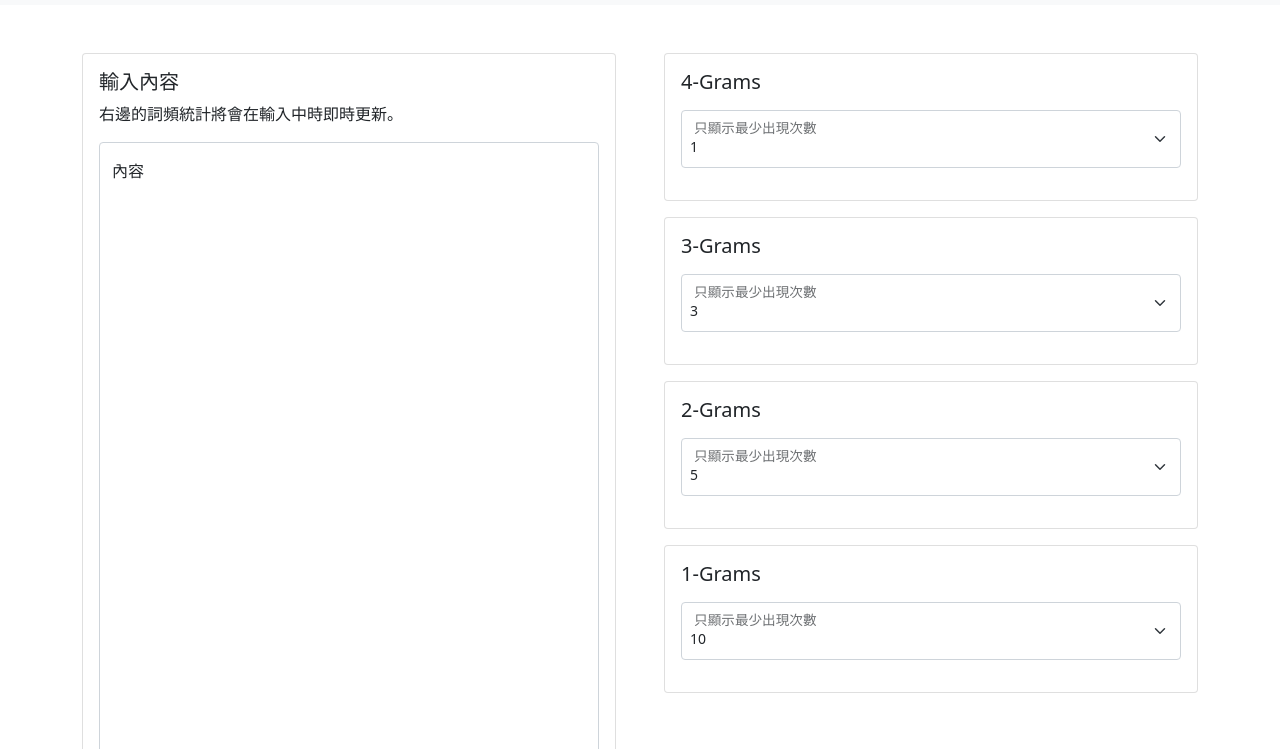
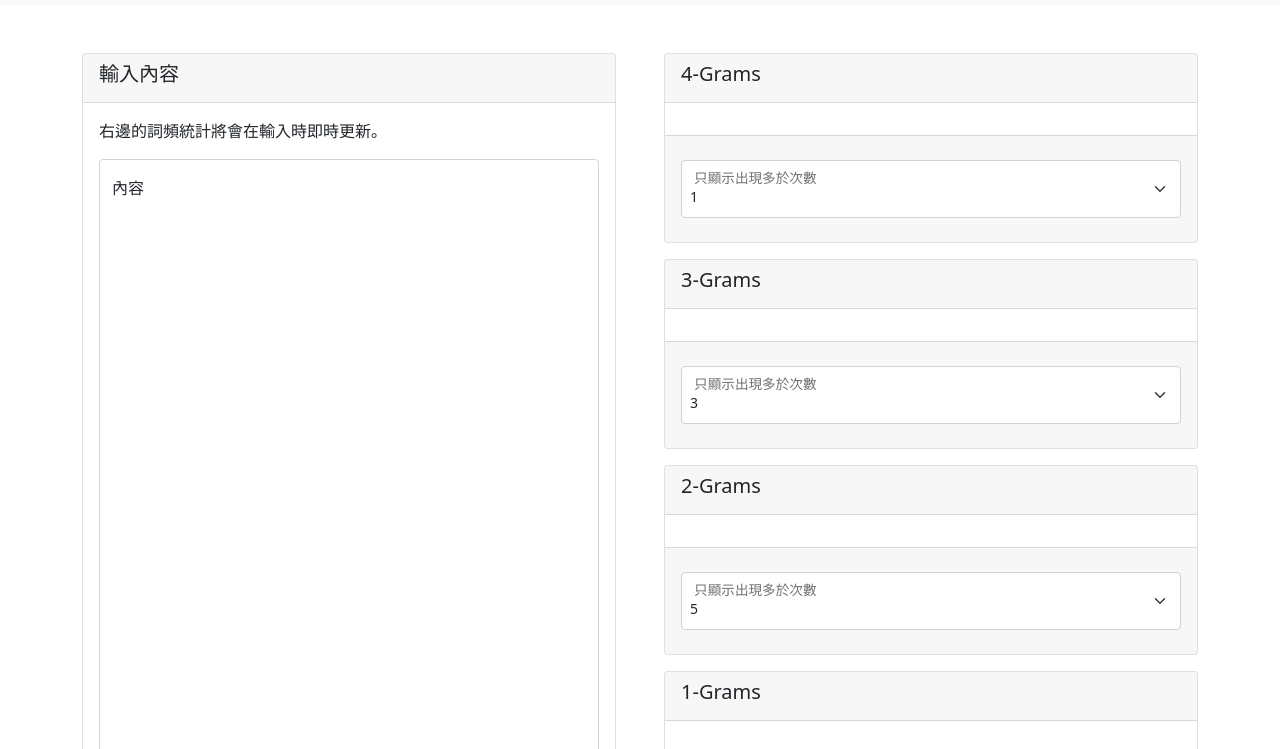
Before and after one commit to Jeffrey04/ngram-counter, a plain HTML site: page index.html in a window 1280 px wide. Shown: the part 51-800 px from the top of the page. Drawn offline with nearby package versions, Linux system fonts and the light colour scheme.

Commit message:
minor UX tweak

```diff
--- a/index.html
+++ b/index.html
@@ -35,10 +35,11 @@
       <div class="row gx-5">
         <div class="col-6">
           <div class="card">
+            <div class="card-header">
+              <h5 class="card-title">輸入內容</h5>
+            </div>
             <div class="card-body">
-              <h5 class="card-title">輸入內容</h5>
-
-              <p>右邊的詞頻統計將會在輸入中時即時更新。</p>
+              <p>右邊的詞頻統計將會在輸入時即時更新。</p>
 
               <div class="form-floating">
                 <textarea
@@ -50,13 +51,20 @@
                 <label for="floatingTextarea">內容</label>
               </div>
             </div>
+            <div class="card-footer">
+              <button type="button" class="btn btn-primary" id="refresh">
+                手動更新統計
+              </button>
+            </div>
           </div>
         </div>
-        <div class="col-6">
+        <div class="col-6" style="height: 60em; overflow-y: auto">
           <div class="card mb-3">
-            <div class="card-body">
+            <div class="card-header">
               <h5 class="card-title">4-Grams</h5>
-
+            </div>
+            <div class="card-body" id="4gram"></div>
+            <div class="card-footer">
               <div class="form-floating">
                 <select
                   class="form-select form-select-sm my-3"
@@ -73,16 +81,16 @@
                   <option>9</option>
                   <option>10</option>
                 </select>
-                <label for="floatingSelect">只顯示最少出現次數</label>
+                <label for="floatingSelect">只顯示出現多於次數</label>
               </div>
-
-              <div id="4gram"></div>
             </div>
           </div>
           <div class="card mb-3">
-            <div class="card-body">
+            <div class="card-header">
               <h5 class="card-title">3-Grams</h5>
-
+            </div>
+            <div class="card-body" id="3gram"></div>
+            <div class="card-footer">
               <div class="form-floating">
                 <select
                   class="form-select form-select-sm my-3"
@@ -99,16 +107,16 @@
                   <option>9</option>
                   <option>10</option>
                 </select>
-                <label for="floatingSelect">只顯示最少出現次數</label>
+                <label for="floatingSelect">只顯示出現多於次數</label>
               </div>
-
-              <div id="3gram"></div>
             </div>
           </div>
           <div class="card mb-3">
-            <div class="card-body">
+            <div class="card-header">
               <h5 class="card-title">2-Grams</h5>
-
+            </div>
+            <div class="card-body" id="2gram"></div>
+            <div class="card-footer">
               <div class="form-floating">
                 <select
                   class="form-select form-select-sm my-3"
@@ -125,16 +133,16 @@
                   <option>9</option>
                   <option>10</option>
                 </select>
-                <label for="floatingSelect">只顯示最少出現次數</label>
+                <label for="floatingSelect">只顯示出現多於次數</label>
               </div>
-
-              <div id="2gram"></div>
             </div>
           </div>
           <div class="card mb-3">
-            <div class="card-body">
+            <div class="card-header">
               <h5 class="card-title">1-Grams</h5>
-
+            </div>
+            <div class="card-body" id="1gram"></div>
+            <div class="card-footer">
               <div class="form-floating">
                 <select
                   class="form-select form-select-sm my-3"
@@ -151,10 +159,8 @@
                   <option>9</option>
                   <option selected>10</option>
                 </select>
-                <label for="floatingSelect">只顯示最少出現次數</label>
+                <label for="floatingSelect">只顯示出現多於次數</label>
               </div>
-
-              <div id="1gram"></div>
             </div>
           </div>
         </div>
--- a/script.js
+++ b/script.js
@@ -77,4 +77,8 @@ $(() => {
   $(".card select").change(() => {
     $("#content").keyup();
   });
+
+  $("#refresh").click(() => {
+    $("#content").keyup();
+  });
 });
```
